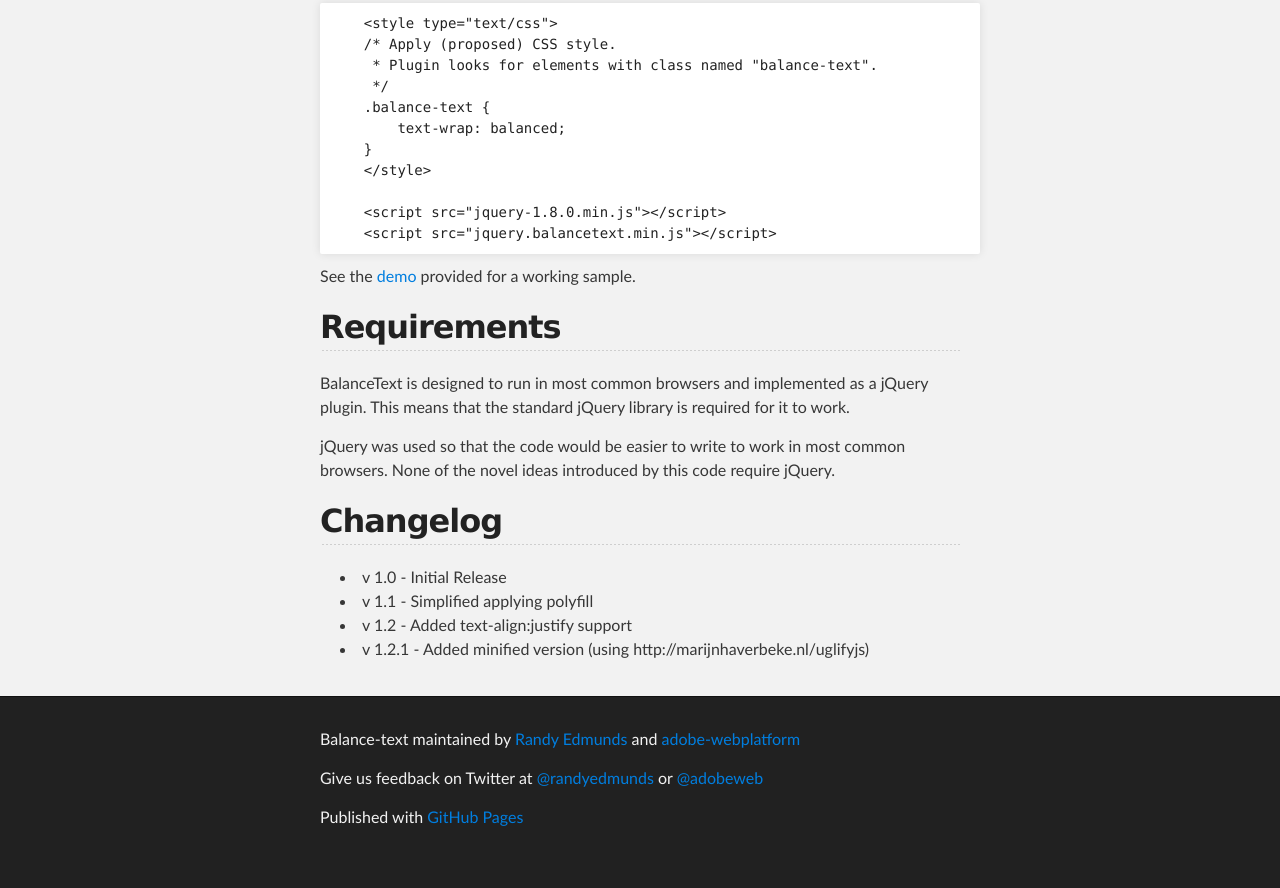
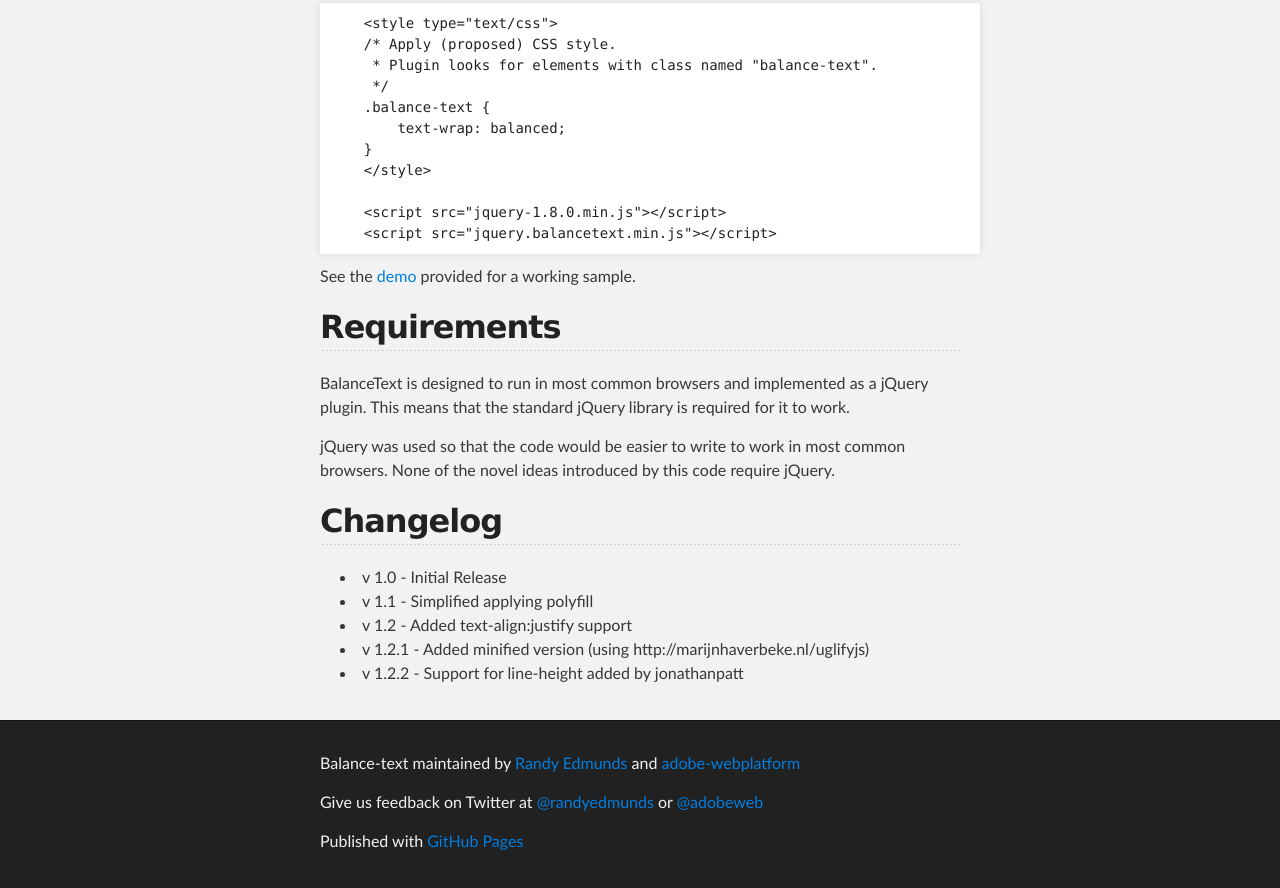
Before and after one commit to adobe/balance-text, a plain HTML site: page index.html in a window 1280 px wide. Shown: the part 812-1700 px from the top of the page. Before the commit the page ends 1676 px from the top, so only its background shows below. Drawn offline with Linux system fonts and the light colour scheme.

Commit message:
add 1.2.2

```diff
--- a/index.html
+++ b/index.html
@@ -68,6 +68,7 @@
           <li>v 1.1 - Simplified applying polyfill</li>
           <li>v 1.2 - Added text-align:justify support</li>
           <li>v 1.2.1 - Added minified version (using http://marijnhaverbeke.nl/uglifyjs)</li>
+          <li>v 1.2.2 - Support for line-height added by jonathanpatt</li>
         </ul>
       </section>
     </div>
```
